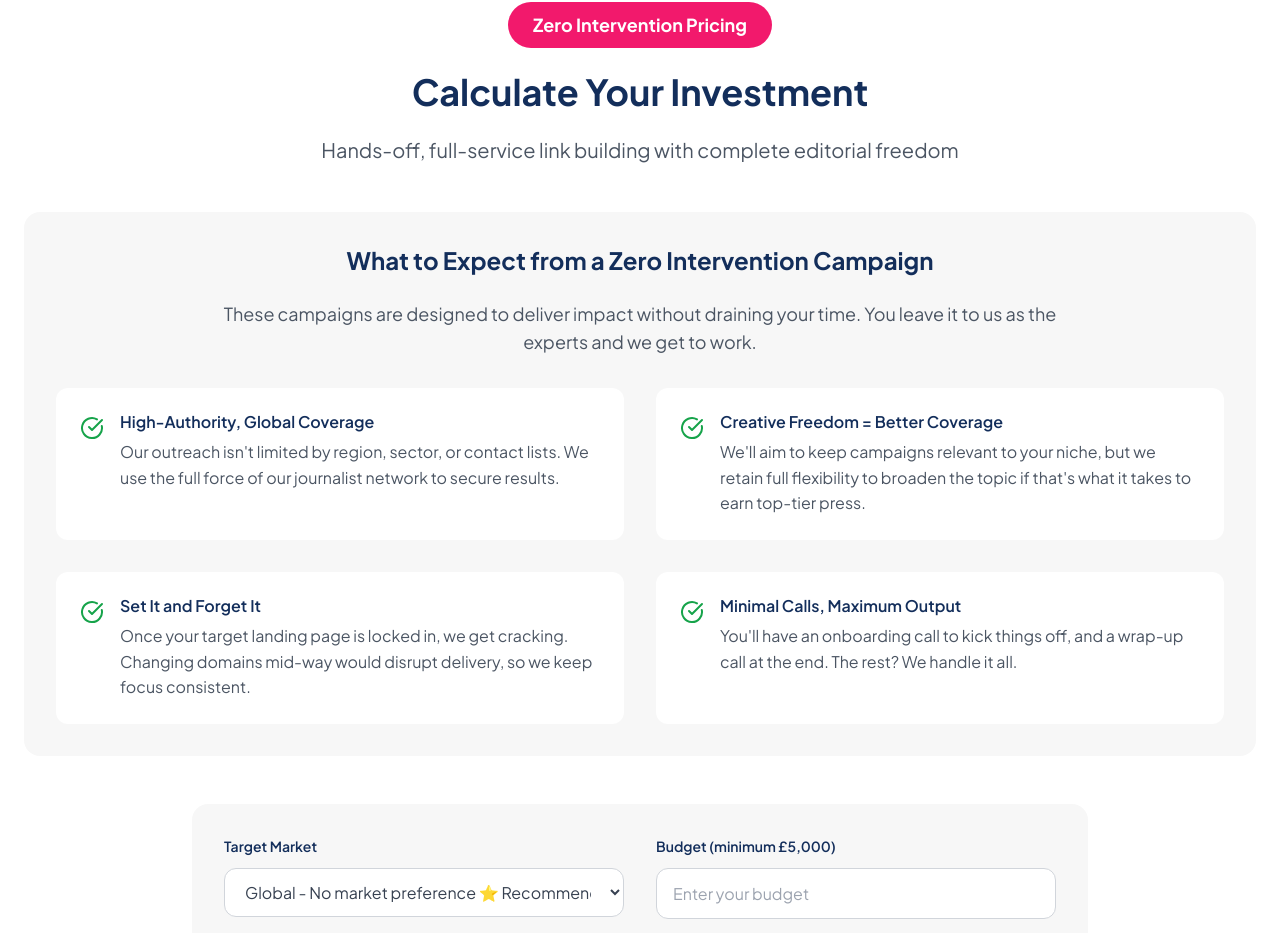
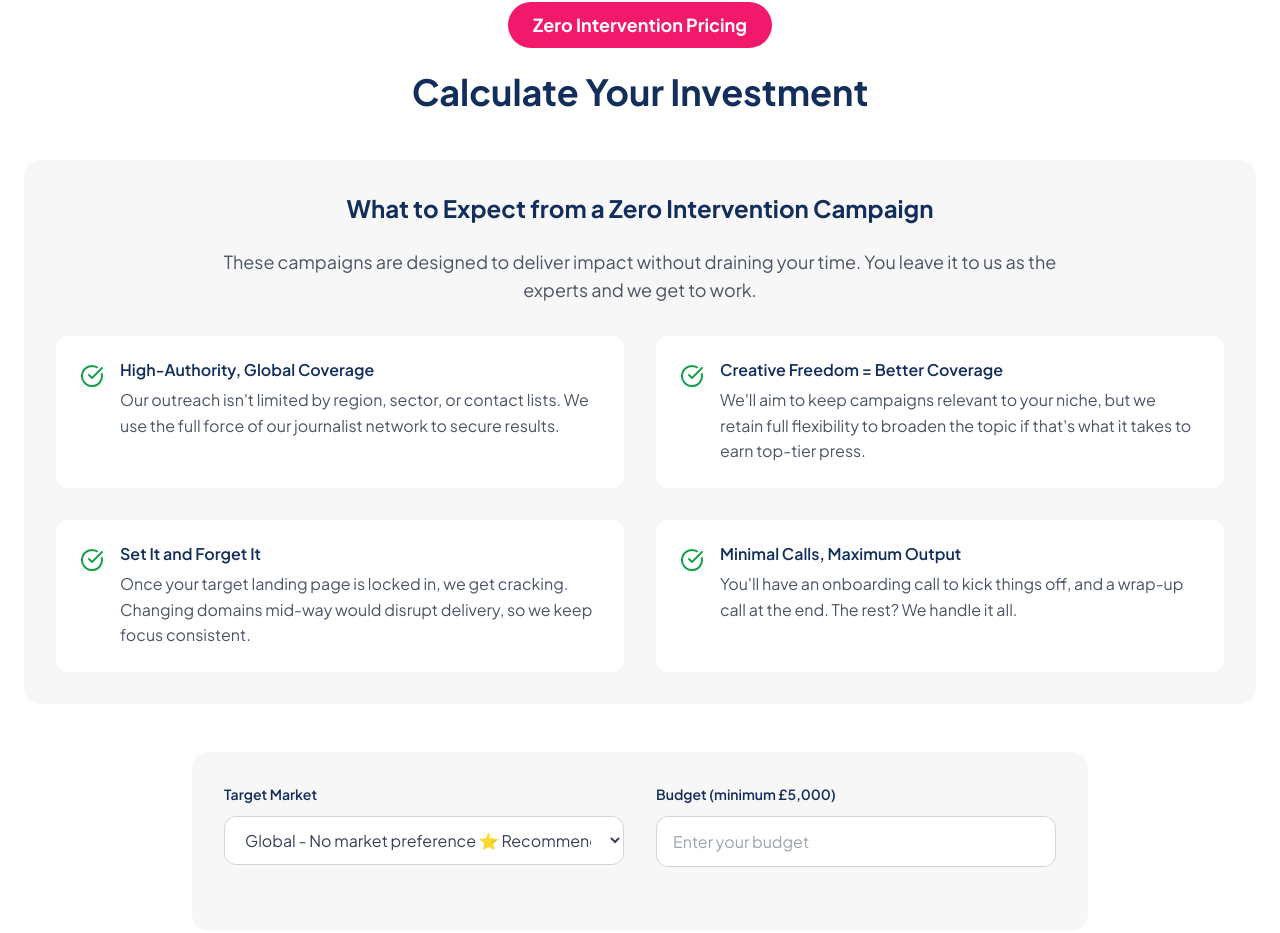
Before and after one commit to ZoCodes/reboot-authority-launchpad, a React (Vite) app: page / in a window 1280 px wide. Shown: the part 1645-2578 px from the top of the page. Built offline with nearby package versions, Linux system fonts and the light colour scheme.

Commit message:
Remove redundant text
Removed the redundant line from the pricing calculator section.

```diff
--- a/src/components/PricingCalculatorSection.tsx
+++ b/src/components/PricingCalculatorSection.tsx
@@ -19,9 +19,6 @@ const PricingCalculatorSection = () => {
             </Badge>
           </div>
           <h2 className="font-bold mb-6 text-reboot-navy">Calculate Your Investment</h2>
-          <p className="text-xl text-gray-600 max-w-3xl mx-auto mb-8">
-            Hands-off, full-service link building with complete editorial freedom
-          </p>
         </div>
 
         {/* What to Expect from a Zero Intervention Campaign */}
```
